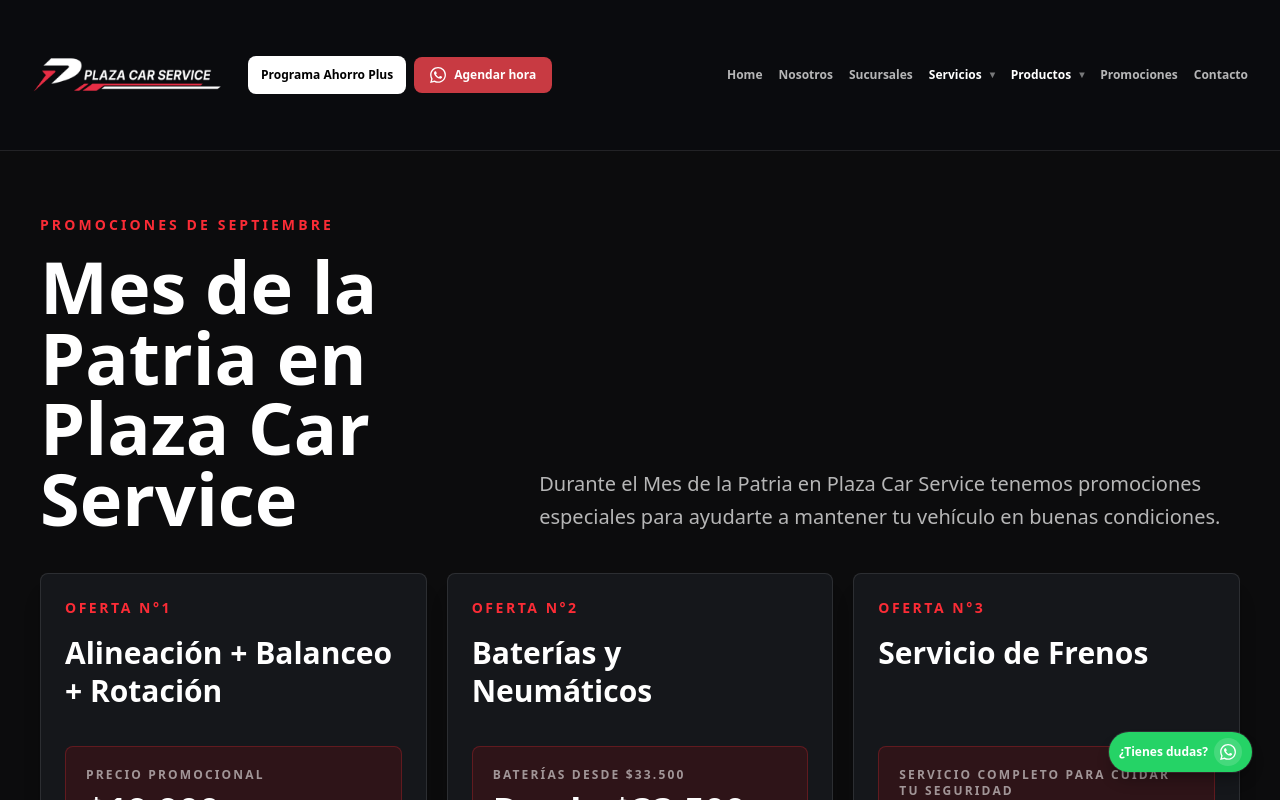
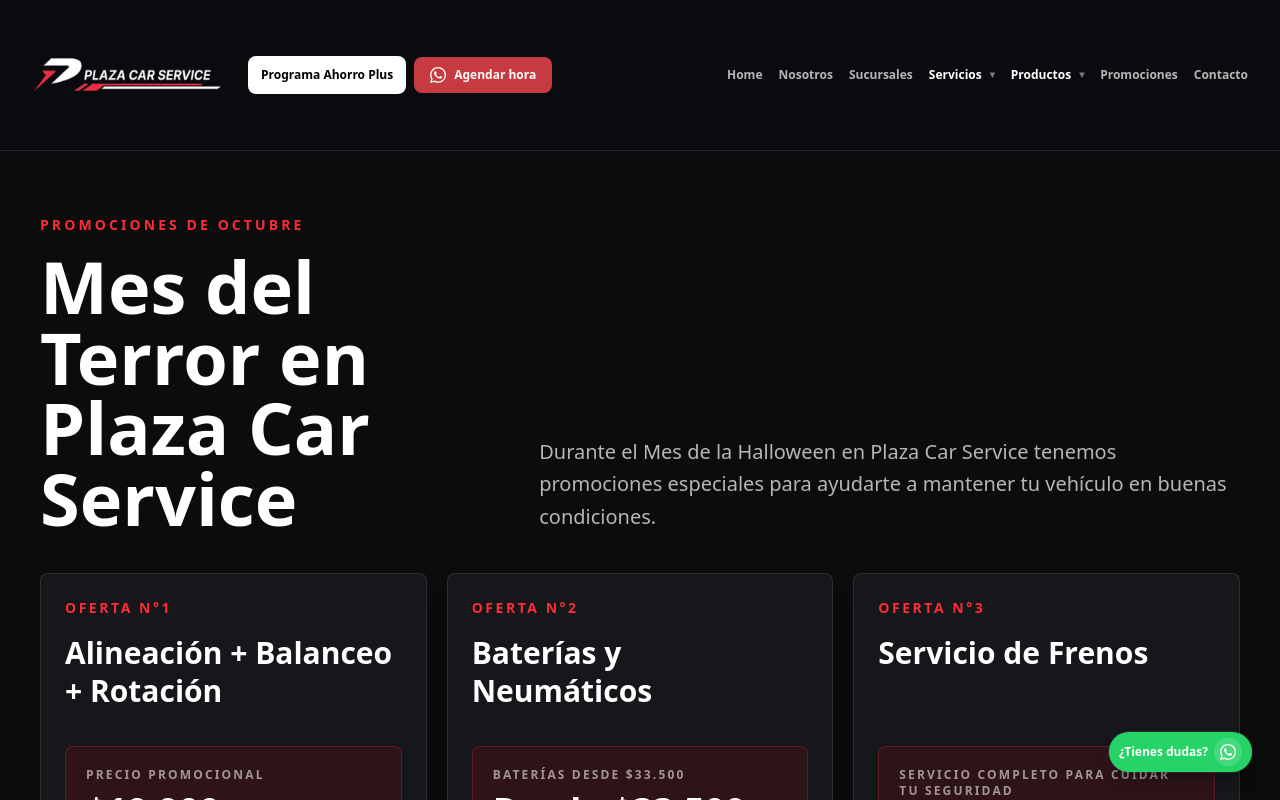
Before and after one commit to cruzdoussau/plazacarservice, a Next.js app: page /promociones in a window 1280 px wide. Shown: the top 800 px of the page. Built offline with nearby package versions, Linux system fonts and the light colour scheme.

Commit message:
Actualiza promociones de octubre

```diff
--- a/app/page.tsx
+++ b/app/page.tsx
@@ -153,7 +153,7 @@
   },
   {
     id: "alineacion-balanceo",
-    badge: "Promoción Septiembre",
+    badge: "Promoción Octubre",
     title: "Alineación + Balanceo + Rotación",
     subtitle:
       "Servicio combinado para mejorar seguridad, estabilidad y vida útil de tus neumáticos.",
@@ -456,7 +456,7 @@
 
 function PromoMarquee() {
   const message =
-    "Durante el Mes de la Patria tenemos promociones especiales. Conoce nuestras promociones de septiembre.";
+    "Durante el mes de octubre tenemos promociones y precios especiales. Conoce nuestras promociones de octubre.";
   const items = Array.from({ length: 8 }, (_, index) => index);
 
   return (
--- a/app/promociones/page.tsx
+++ b/app/promociones/page.tsx
@@ -102,14 +102,14 @@
 ];
 
 export const metadata = {
-  title: "Promociones de Septiembre | Plaza Car Service",
+  title: "Promociones de Octubre | Plaza Car Service",
   description:
-    "Conoce las promociones de septiembre de Plaza Car Service durante el Mes de la Patria: alineacion, balanceo, rotacion, baterias, neumaticos, frenos y cambio de aceite.",
+    "Conoce las promociones de octubre de Plaza Car Service: alineacion, balanceo, rotacion, baterias, neumaticos, frenos y cambio de aceite.",
 };
 
 export default function PromotionsPage() {
   const whatsappUrl = `${whatsappBase}?text=${encodeURIComponent(
-    "Hola, quiero consultar por las promociones de septiembre de Plaza Car Service."
+    "Hola, quiero consultar por las promociones de octubre de Plaza Car Service."
   )}`;
 
   return (
@@ -120,14 +120,14 @@
           <div className="grid gap-8 lg:grid-cols-[0.8fr_1.2fr] lg:items-end">
             <div>
               <p className="text-sm font-black uppercase tracking-[0.22em] text-red-500">
-                Promociones de Septiembre
+                Promociones de Octubre
               </p>
               <h1 className="mt-4 text-5xl font-black leading-[0.98] md:text-7xl">
-                Mes de la Patria en Plaza Car Service
+                Mes del Terror en Plaza Car Service
               </h1>
             </div>
             <p className="max-w-3xl text-lg leading-relaxed text-white/70 md:text-xl">
-              Durante el Mes de la Patria en Plaza Car Service tenemos
+              Durante el Mes de la Halloween en Plaza Car Service tenemos
               promociones especiales para ayudarte a mantener tu vehículo en
               buenas condiciones.
             </p>
```
